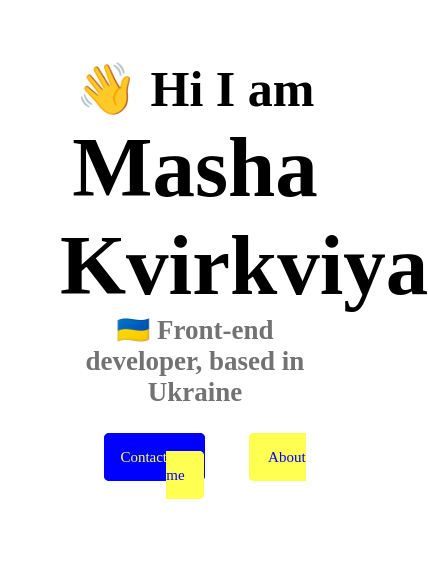
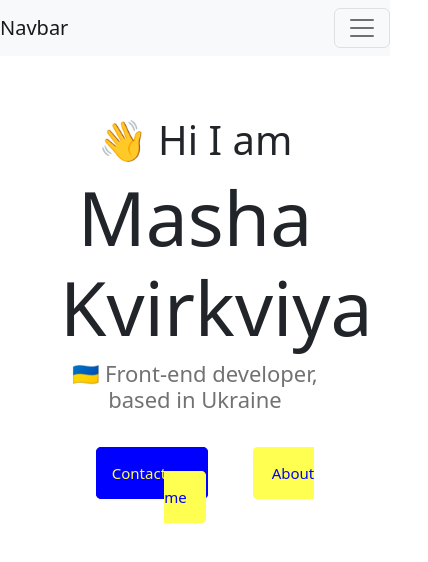
Before and after one commit to Mashawabupr/SheCodes_Responsive, a plain HTML site: page week1/index.html in a window 390 px wide. Shown: the top 562 px of the page, 428 px wide, since content can reach past the window. Drawn offline with nearby package versions, Linux system fonts and the light colour scheme.

Commit message:
add navbar

```diff
--- a/week1/index.css
+++ b/week1/index.css
@@ -1,40 +1,59 @@
-*{margin: 0;}
-:root{--primary-color-up:blue;
-    --primary-color-down:rgb(255, 255, 81);
+* {
+  margin: 0;
+}
+body {
+  height: 2000px;
+}
+:root {
+  --primary-color-up: blue;
+  --primary-color-down: rgb(255, 255, 81);
 }
 /*HOMEPAGE*/
-.container-info{
+.info {
   padding: 60px;
-    display:flex;
+  display: flex;
   flex-direction: column;
   text-align: center;
-
 }
-.container-a{
+.container-a {
   margin-top: 40px;
 }
-a{text-decoration: none;
+.contact,
+.about {
+  text-decoration: none;
   padding: 15px;
   border-radius: 5px;
   margin: 0 20px;
   font-size: 15px;
   cursor: pointer;
   transition: 0.5s;
-
 }
-a:hover{box-shadow: 2px 3px 10px rgb(156, 156, 156);}
-.about{padding: 15px 18px;}
-.contact,.about:hover{
+.contact:hover,
+.about:hover {
+  box-shadow: 2px 3px 10px rgb(156, 156, 156);
+}
+.about {
+  padding: 15px 18px;
+}
+.contact,
+.about:hover {
   background-color: var(--primary-color-up);
   border: 1px solid var(--primary-color-up);
-    color:var(--primary-color-down)
+  color: var(--primary-color-down);
 }
-.about,.contact:hover{
+.about,
+.contact:hover {
   background-color: var(--primary-color-down);
   border: 1px solid var(--primary-color-down);
-        color:var(--primary-color-up)}
-h2{font-size: 50px;}
-h1{font-size: 85px;}
-h3{font-size: 27px;
-    color:rgb(114, 114, 114);
+  color: var(--primary-color-up);
 }
+h2 {
+  font-size: 40px !important;
+}
+h1 {
+  font-size: 75px !important;
+}
+h3 {
+  font-size: 22px !important;
+  color: rgb(114, 114, 114) !important;
+}
--- a/week1/index.html
+++ b/week1/index.html
@@ -1,15 +1,51 @@
 <!DOCTYPE html>
 <html lang="en">
   <head>
-    <meta charset="UTF-8">
-    <meta http-equiv="X-UA-Compatible" content="IE=edge">
-    <meta name="viewport" content="width=device-width, initial-scale=1.0">
+    <meta charset="UTF-8" />
+    <meta http-equiv="X-UA-Compatible" content="IE=edge" />
+    <meta name="viewport" content="width=device-width, initial-scale=1.0" />
     <title>Homepage</title>
-    <link rel="stylesheet" href="index.css">
+    <link rel="stylesheet" href="index.css" />
+    <link
+      href="https://cdn.jsdelivr.net/npm/bootstrap@5.2.0-beta1/dist/css/bootstrap.min.css"
+      rel="stylesheet"
+      integrity="sha384-0evHe/X+R7YkIZDRvuzKMRqM+OrBnVFBL6DOitfPri4tjfHxaWutUpFmBp4vmVor"
+      crossorigin="anonymous"
+    />
+    <script
+      src="https://cdn.jsdelivr.net/npm/bootstrap@5.2.0-beta1/dist/js/bootstrap.bundle.min.js"
+      integrity="sha384-pprn3073KE6tl6bjs2QrFaJGz5/SUsLqktiwsUTF55Jfv3qYSDhgCecCxMW52nD2"
+      crossorigin="anonymous"
+    ></script>
   </head>
   <body>
+    <nav class="navbar navbar-expand-lg navbar-light bg-light">
+      <a class="navbar-brand" href="#">Navbar</a>
+      <button
+        class="navbar-toggler"
+        type="button"
+        data-toggle="collapse"
+        data-target="#navbarNavAltMarkup"
+        aria-controls="navbarNavAltMarkup"
+        aria-expanded="false"
+        aria-label="Toggle navigation"
+      >
+        <span class="navbar-toggler-icon"></span>
+      </button>
+      <div class="collapse navbar-collapse" id="navbarNavAltMarkup">
+        <div class="navbar-nav">
+          <a class="nav-item nav-link active" href="#"
+            >Home <span class="sr-only">(current)</span></a
+          >
+          <a class="nav-item nav-link" href="#">Features</a>
+          <a class="nav-item nav-link" href="#">Pricing</a>
+          <a class="nav-item nav-link disabled" href="#">Disabled</a>
+        </div>
+      </div>
+    </nav>
+
     <div class="all_in">
-        <div class="container-info">
+      <div class="info">
         <h2>👋 Hi I am</h2>
         <h1>Masha Kvirkviya</h1>
         <h3>🇺🇦 Front-end developer, based in Ukraine</h3>
```
Also changed, not shown: week1/pictures/WgM8-yogurt.png (added), week1/pictures/jxM9-weather.png (added), week1/pictures/l3jP-yoga.png (added). Lines whose indentation alone changed are shown as unchanged.
